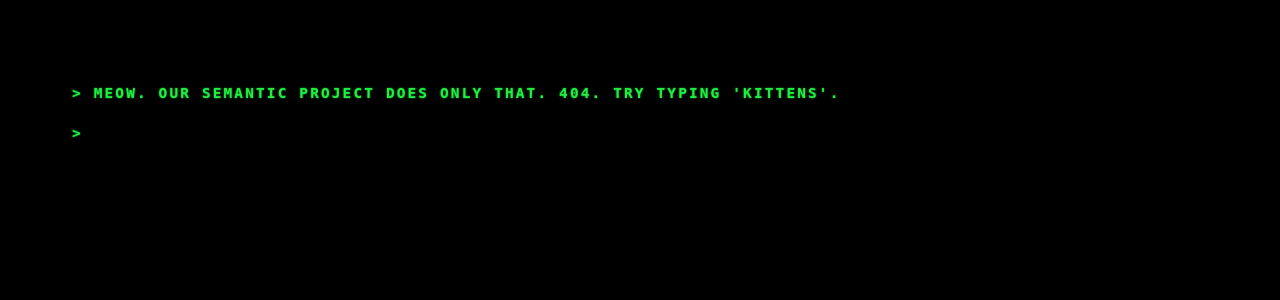
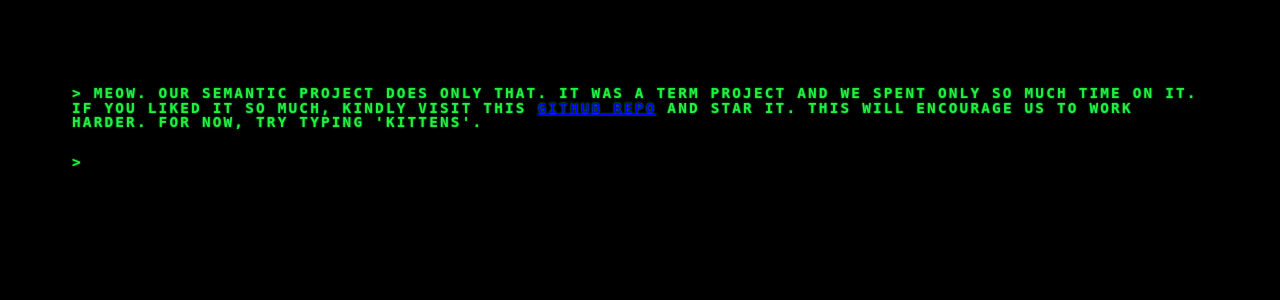
Before and after one commit to meets7/fastfood-health-semantic-corelator, a Flask app: template webapp/templates/404.html in a window 1280 px wide. Shown: the top 300 px of the page. Run offline with Flask 2, Linux system fonts and the light colour scheme; the template is opened without the code that fills it, so the values that code supplies are empty; some libraries are stand-ins or nearby versions.

Commit message:
Add more content to 404 page

```diff
--- a/webapp/templates/404.html
+++ b/webapp/templates/404.html
@@ -11,7 +11,7 @@
     </form>
 
     <div class="terminal">
-      <p class="prompt">Meow. Our Semantic Project does only that. 404. Try typing 'kittens'.</p>
+      <p class="prompt">Meow. Our Semantic Project does only that. It was a term project and we spent only so much time on it. If you liked it so much, kindly visit this <a href="https://github.com/meets7/semanticproject" target="_blank">github repo</a> and star it. This will encourage us to work harder. For now, try typing 'kittens'.</p>
       <p class="prompt output new-output"></p>
     </div>
   </div>
@@ -23,6 +23,7 @@
 integrity="sha256-hwg4gsxgFZhOsEEamdOYGBf13FyQuiTwlAQgxVSNgt4="
 crossorigin="anonymous">
 </script>
+<script type="text/javascript" src="//cdnjs.cloudflare.com/ajax/libs/velocity/1.2.2/velocity.min.js"></script>
 <script src="{{url_for('static',filename='js/404.js')}}" type="text/javascript"></script>
 <!-- end of js url section -->
 </body>
```
